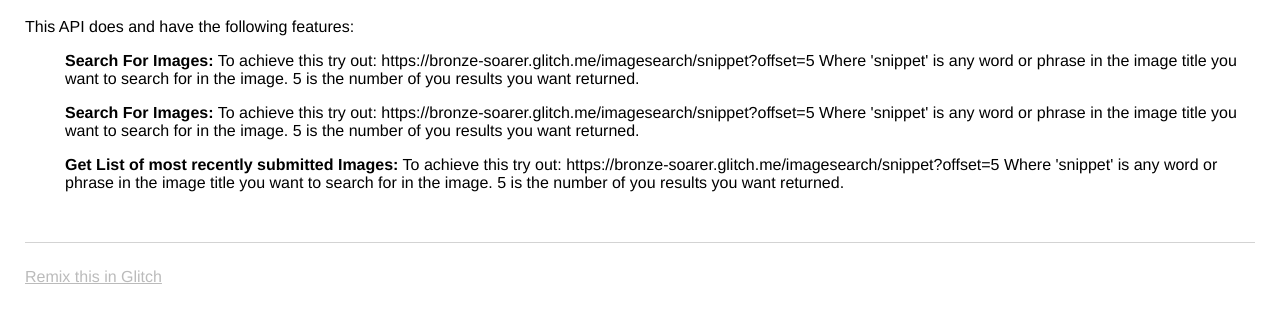
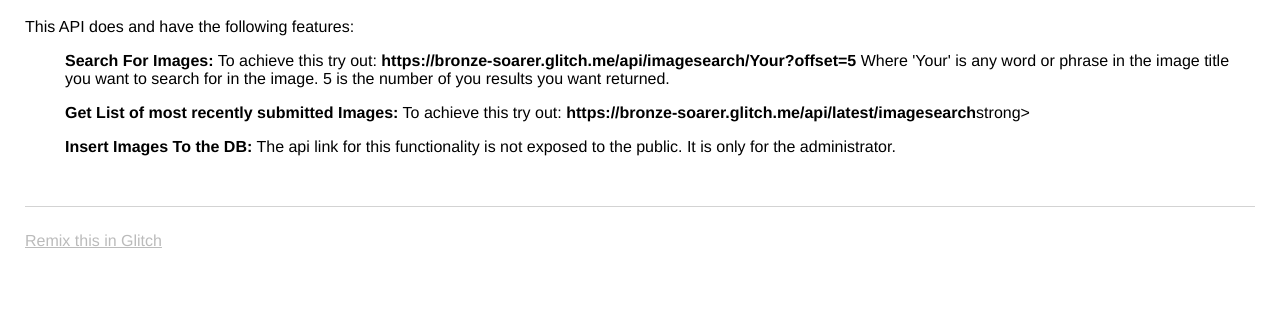
Before and after one commit to AfamO/Image-Search-Abstraction, a website: page views/index.html in a window 1280 px wide. Shown: the part 65-388 px from the top of the page. Drawn offline with nearby package versions, Linux system fonts and the light colour scheme; no server answers.

Commit message:
🙏👩‍❤️‍💋‍👩 Checkpoint views/index.html:387370

```diff
--- a/views/index.html
+++ b/views/index.html
@@ -31,16 +31,14 @@
 
       <section class="dreams">
         <ul id="dreams">
-          <strong>Search For Images:</strong> To achieve this try out: https://bronze-soarer.glitch.me/imagesearch/snippet?offset=5 Where 'snippet' is any word or
-          phrase in the image title you want to search for in the image. 5 is the number of you results you want returned.
+          <strong>Search For Images:</strong> To achieve this try out: <strong>https://bronze-soarer.glitch.me/api/imagesearch/Your?offset=5 </strong>
+          Where 'Your' is any word or phrase in the image title you want to search for in the  image. 5 is the number of you results you want returned.
+        </ul>
+        <ul id="dreams2">
+          <strong>Get List of most recently submitted Images:</strong> To achieve this try out: <strong>https://bronze-soarer.glitch.me/api/latest/imagesearch</strong>strong>
         </ul>
         <ul id="dreams1">
-          <strong>Search For Images:</strong> To achieve this try out: https://bronze-soarer.glitch.me/imagesearch/snippet?offset=5 Where 'snippet' is any word or
-          phrase in the image title you want to search for in the image. 5 is the number of you results you want returned.
-        </ul>
-        <ul id="dreams2">
-          <strong>Get List of most recently submitted Images:</strong> To achieve this try out: https://bronze-soarer.glitch.me/imagesearch/snippet?offset=5 Where 'snippet' is any word or
-          phrase in the image title you want to search for in the image. 5 is the number of you results you want returned.
+          <strong>Insert Images To the DB:</strong> The api link for this functionality is not exposed to the public. It is only for the administrator.
         </ul>
       </section>
     </main>
```
